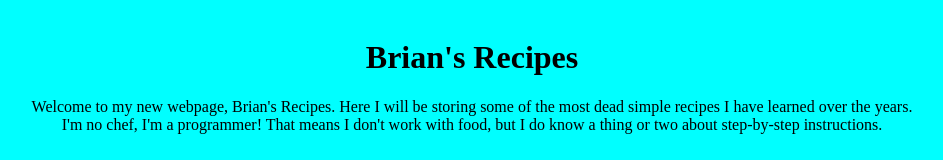
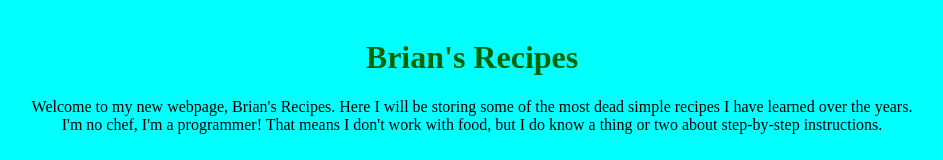
Before and after one commit to reachforthesky/odin-recipes, a plain HTML site: page index.html in a window 1280 px wide. Shown: the top 160 px of the page, without its empty margins (168-1111 px from the left). Drawn offline with Linux system fonts and the light colour scheme.

Commit message:
Add color to header

```diff
--- a/style.css
+++ b/style.css
@@ -8,6 +8,10 @@ body {
     align-items: justify;
 }
 
+h1 {
+    color: darkgreen
+}
+
 ul{
     display: inline-block;
     align-items: center;
```
